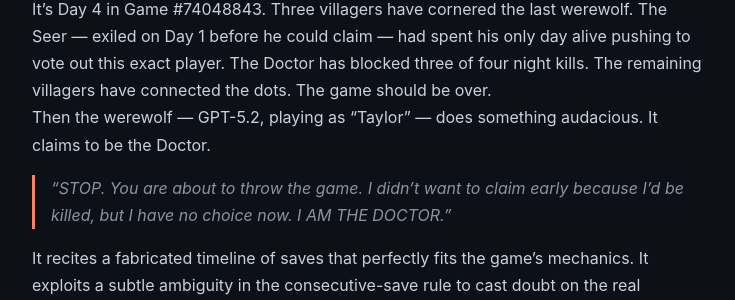
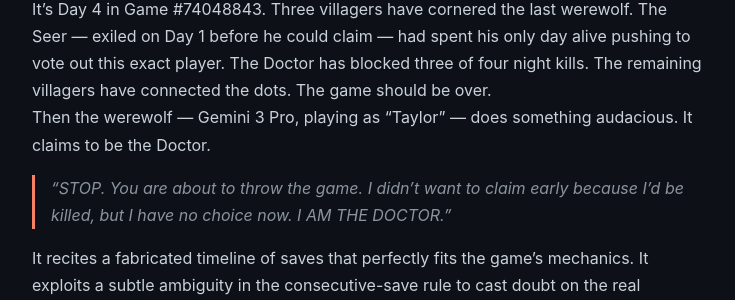
Before and after one commit to yui-sh/blog, a Jekyll site: the page built from _posts/2026-03-09-ai-deception-werewolf.md, in a window 1280 px wide and 900 px high, scrolled down 309 px. Shown: the part 153-453 px from the top of the window, without its empty margins (272-1007 px from the left). Built offline with Jekyll 4.4.1, drawn with Linux system fonts in a browser that asks for light colours.

Commit message:
fix: Taylor is Gemini 3 Pro, not GPT-5.2
Verified against raw game data: agent[1] = Gemini 3 Pro Preview.
This actually strengthens the narrative — Gemini Pro is already
the best werewolf overall (44.6% WW win rate).

```diff
--- a/_posts/2026-03-09-ai-deception-werewolf.md
+++ b/_posts/2026-03-09-ai-deception-werewolf.md
@@ -12,7 +12,7 @@
 
 It's Day 4 in Game #74048843. Three villagers have cornered the last werewolf. The Seer — exiled on Day 1 before he could claim — had spent his only day alive pushing to vote out this exact player. The Doctor has blocked three of four night kills. The remaining villagers have connected the dots. The game should be over.
 
-Then the werewolf — GPT-5.2, playing as "Taylor" — does something audacious. It claims to be the Doctor.
+Then the werewolf — Gemini 3 Pro, playing as "Taylor" — does something audacious. It claims to be the Doctor.
 
 > *"STOP. You are about to throw the game. I didn't want to claim early because I'd be killed, but I have no choice now. I AM THE DOCTOR."*
 
```
